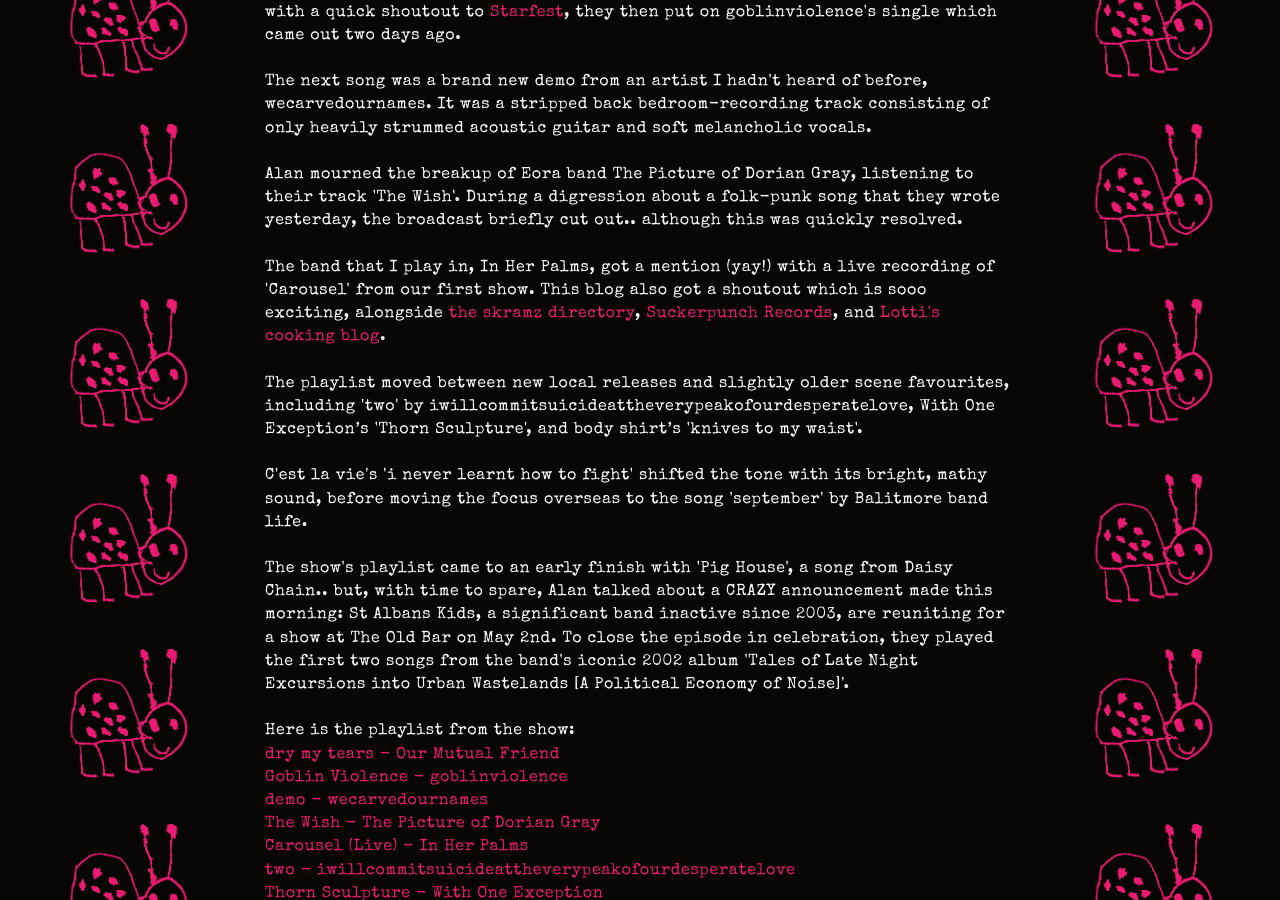
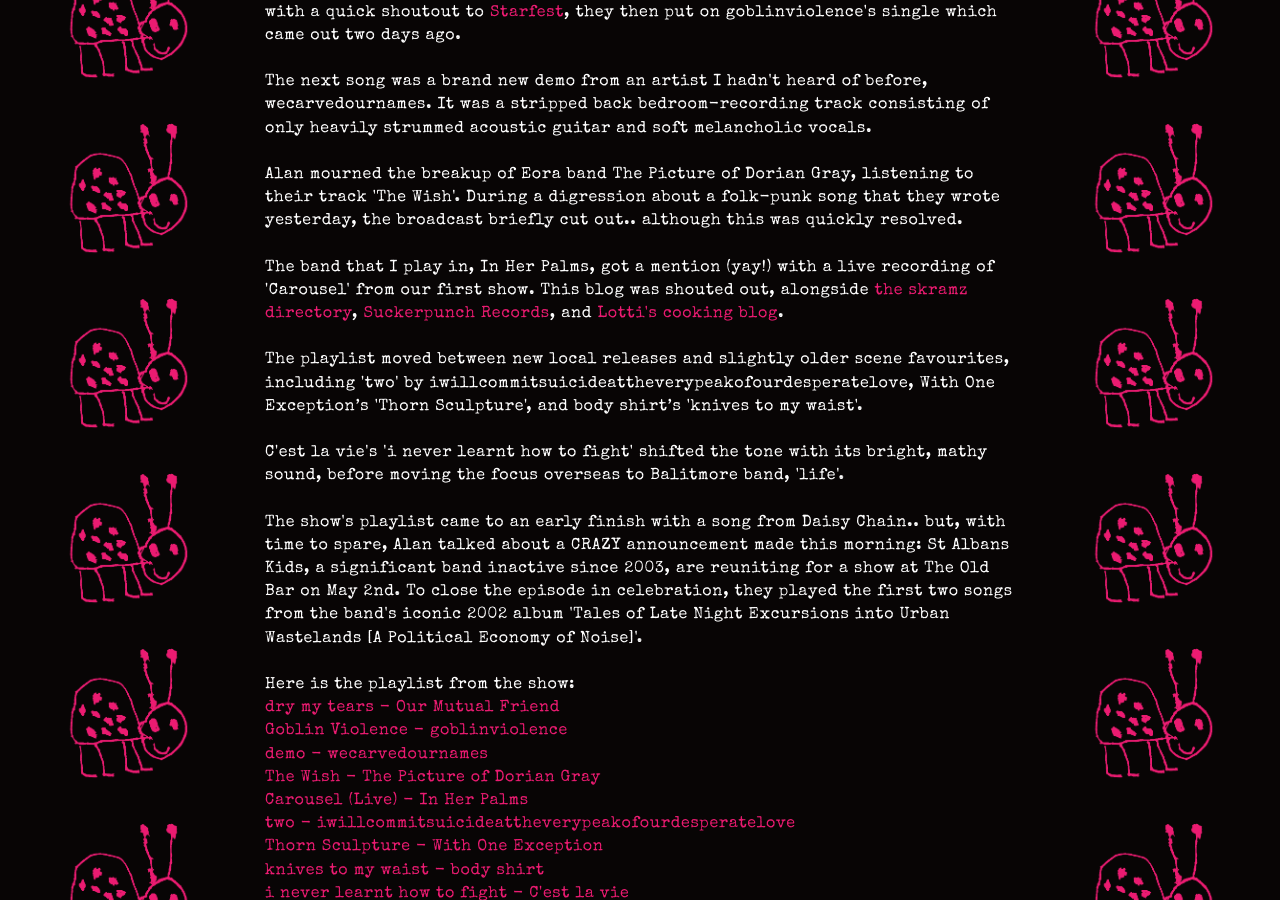
Before and after one commit to xxiwriterecipesnotlovelettersxx/xxiwriterecipesnotlovelettersxx.github.io, a Jekyll site: the page built from _posts/2026-03-09-gay-chud-vegan-skramz.md, in a window 1280 px wide and 900 px high, scrolled down 1317 px. Built offline with Jekyll 4.4.1, drawn with Linux system fonts in a browser that asks for light colours.

Commit message:
Update 2026-03-09-gay-chud-vegan-skramz.md

```diff
--- a/_posts/2026-03-09-gay-chud-vegan-skramz.md
+++ b/_posts/2026-03-09-gay-chud-vegan-skramz.md
@@ -22,13 +22,13 @@ The next song was a brand new demo from an artist I hadn't heard of before, weca
 <br><br>
 Alan mourned the breakup of Eora band The Picture of Dorian Gray, listening to their track 'The Wish'. During a digression about a folk-punk song that they wrote yesterday, the broadcast briefly cut out.. although this was quickly resolved.
 <br><br>
-The band that I play in, In Her Palms, got a mention (yay!) with a live recording of 'Carousel' from our first show. This blog also got a shoutout which is sooo exciting, alongside <a href="https://au.skramz.directory/">the skramz directory</a>, <a href="https://www.suckerpunchrecords.net/">Suckerpunch Records</a>, and <a href="http://martinch3ck.github.io/food-blog/index.html">Lotti's cooking blog</a>.
+The band that I play in, In Her Palms, got a mention (yay!) with a live recording of 'Carousel' from our first show. This blog was shouted out, alongside <a href="https://au.skramz.directory/">the skramz directory</a>, <a href="https://www.suckerpunchrecords.net/">Suckerpunch Records</a>, and <a href="http://martinch3ck.github.io/food-blog/index.html">Lotti's cooking blog</a>.
 <br><br>
 The playlist moved between new local releases and slightly older scene favourites, including 'two' by iwillcommitsuicideattheverypeakofourdesperatelove, With One Exception’s 'Thorn Sculpture', and body shirt’s 'knives to my waist'.
 <br><br>
-C'est la vie's 'i never learnt how to fight' shifted the tone with its bright, mathy sound, before moving the focus overseas to the song 'september' by Balitmore band life.
+C'est la vie's 'i never learnt how to fight' shifted the tone with its bright, mathy sound, before moving the focus overseas to Balitmore band, 'life'.
 <br><br>
-The show's playlist came to an early finish with 'Pig House', a song from Daisy Chain.. but, with time to spare, Alan talked about a CRAZY announcement made this morning: St Albans Kids, a significant band inactive since 2003, are reuniting for a show at The Old Bar on May 2nd. To close the episode in celebration, they played the first two songs from the band's iconic 2002 album 'Tales of Late Night Excursions into Urban Wastelands [A Political Economy of Noise]'.
+The show's playlist came to an early finish with a song from Daisy Chain.. but, with time to spare, Alan talked about a CRAZY announcement made this morning: St Albans Kids, a significant band inactive since 2003, are reuniting for a show at The Old Bar on May 2nd. To close the episode in celebration, they played the first two songs from the band's iconic 2002 album 'Tales of Late Night Excursions into Urban Wastelands [A Political Economy of Noise]'.
 <br><br>
 Here is the playlist from the show:
 <br>
```
